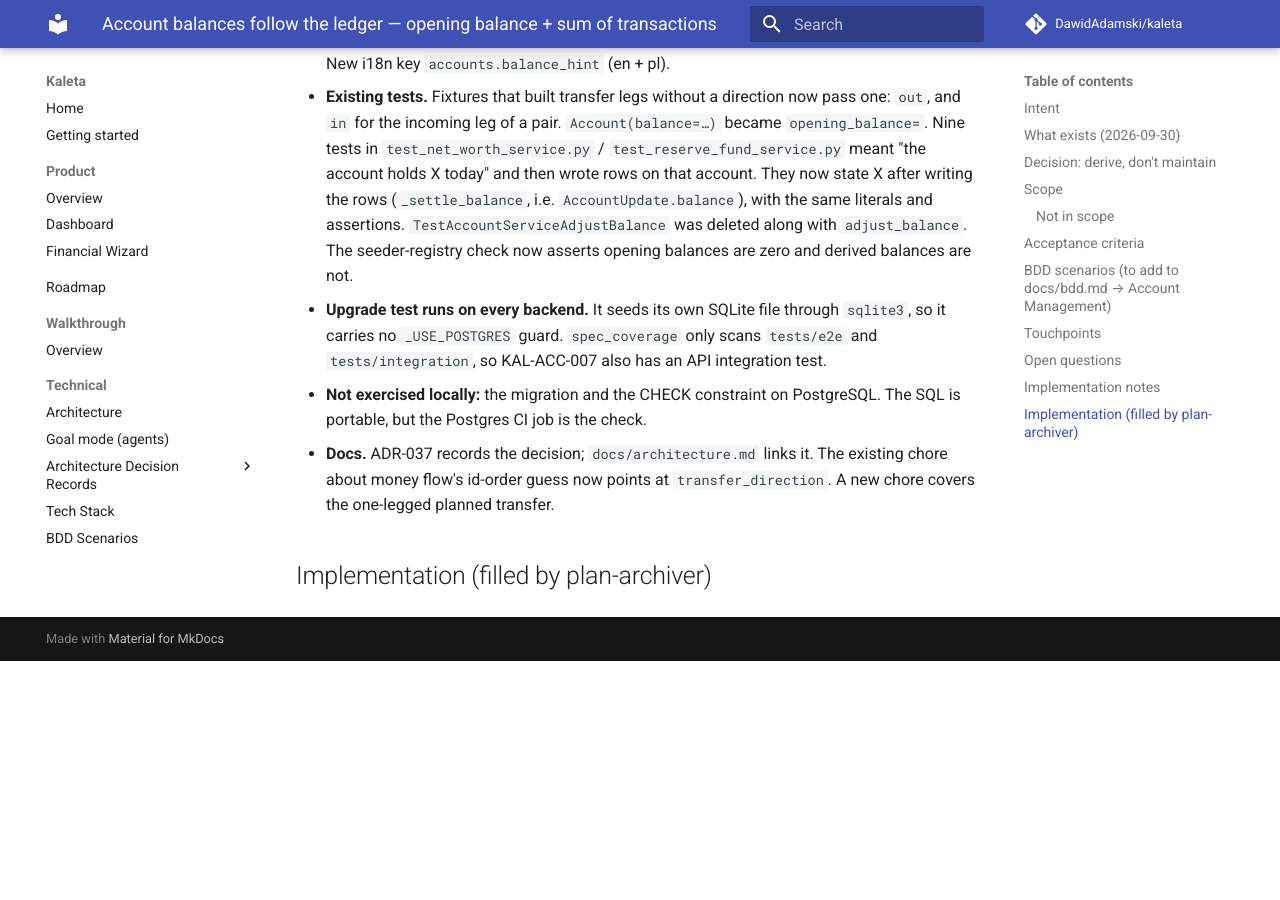
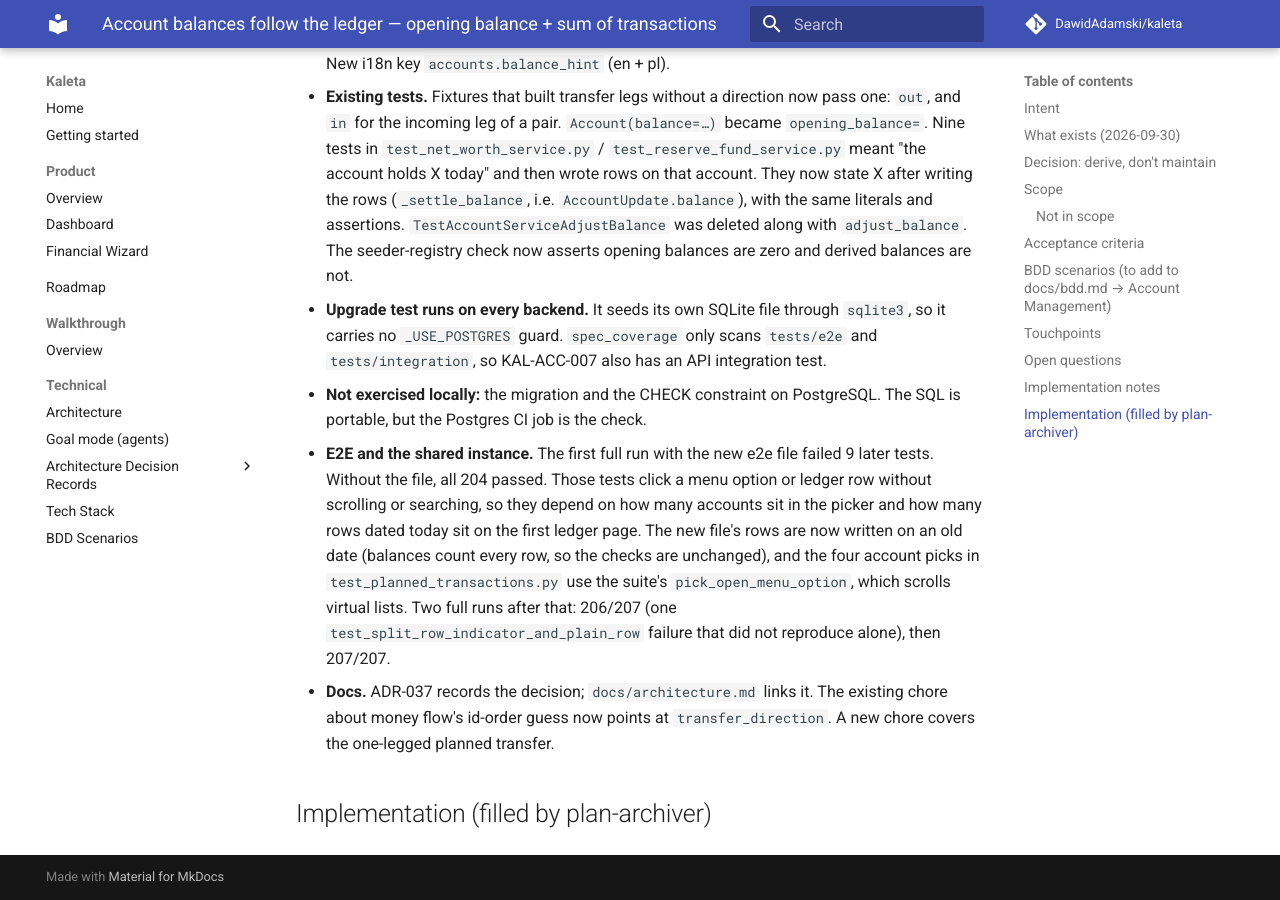
Before and after one commit to DawidAdamski/kaleta, an MkDocs documentation site: the page built from docs/plans/accounts-ledger-balances.md, in a window 1280 px wide and 900 px high, scrolled down 5705 px. Built offline with MkDocs 1.6.1 and Material for MkDocs 9.7.7, drawn with Linux system fonts in a browser that asks for light colours; comment, search, counter and statistics services are not loaded; before the commit the page ends 6366 px from its top, so only the background shows below that.

Commit message:
test(e2e): keep the balance tests off today's ledger page; scroll the planned account picker
The accounts-balance e2e tests wrote rows dated today and four accounts
into the shared instance, pushing later tests' unscrolled menu picks and
first-page row lookups past what the page renders. Their rows now carry
an old date (balances count every row), and test_planned_transactions
picks its account with pick_open_menu_option.

Co-Authored-By: Claude Opus 5.5 <noreply@anthropic.com>
Claude-Session: https://claude.ai/code/session_01G13kNHdWULrLSsKUgiuQjH

```diff
--- a/docs/plans/accounts-ledger-balances.md
+++ b/docs/plans/accounts-ledger-balances.md
@@ -261,6 +261,16 @@ database seeded at the previous head.
   API integration test.
 - **Not exercised locally:** the migration and the CHECK constraint on
   PostgreSQL. The SQL is portable, but the Postgres CI job is the check.
+- **E2E and the shared instance.** The first full run with the new e2e file
+  failed 9 later tests. Without the file, all 204 passed. Those tests click
+  a menu option or ledger row without scrolling or searching, so they depend
+  on how many accounts sit in the picker and how many rows dated today sit
+  on the first ledger page. The new file's rows are now written on an old
+  date (balances count every row, so the checks are unchanged), and the four
+  account picks in `test_planned_transactions.py` use the suite's
+  `pick_open_menu_option`, which scrolls virtual lists. Two full runs after
+  that: 206/207 (one `test_split_row_indicator_and_plain_row` failure that
+  did not reproduce alone), then 207/207.
 - **Docs.** ADR-037 records the decision; `docs/architecture.md` links it.
   The existing chore about money flow's id-order guess now points at
   `transfer_direction`. A new chore covers the one-legged planned transfer.
```
Also changed, not shown: 3 other files.
